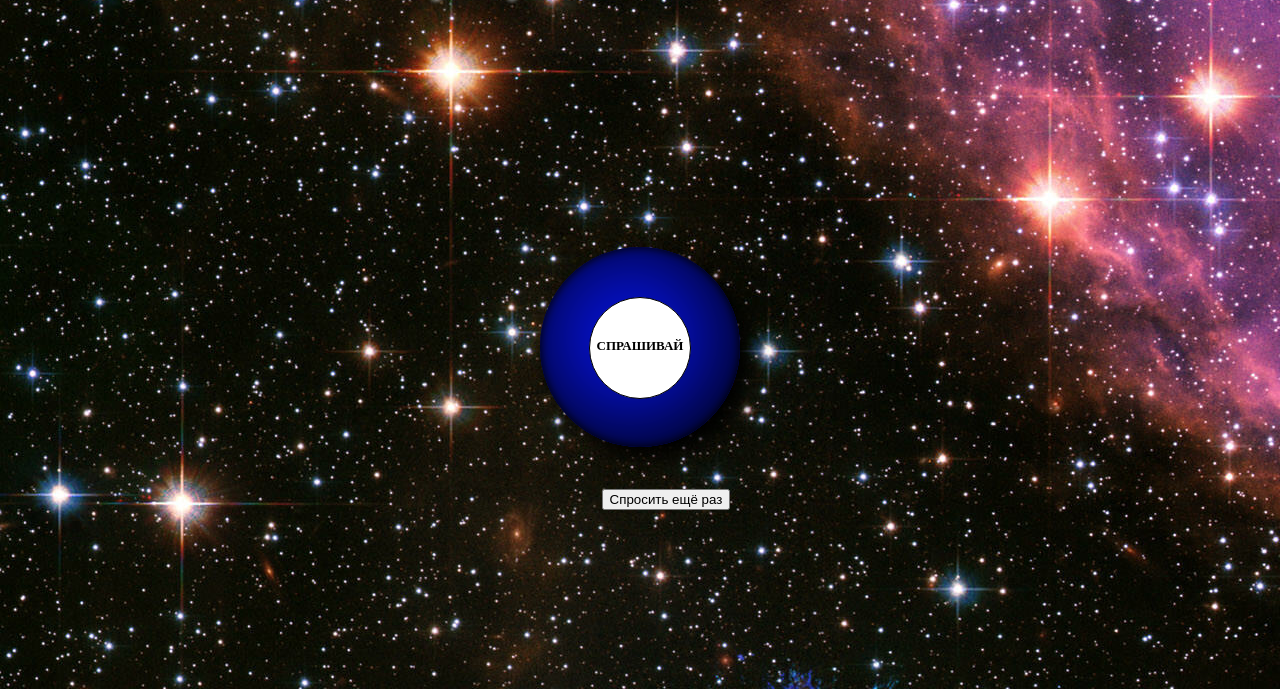
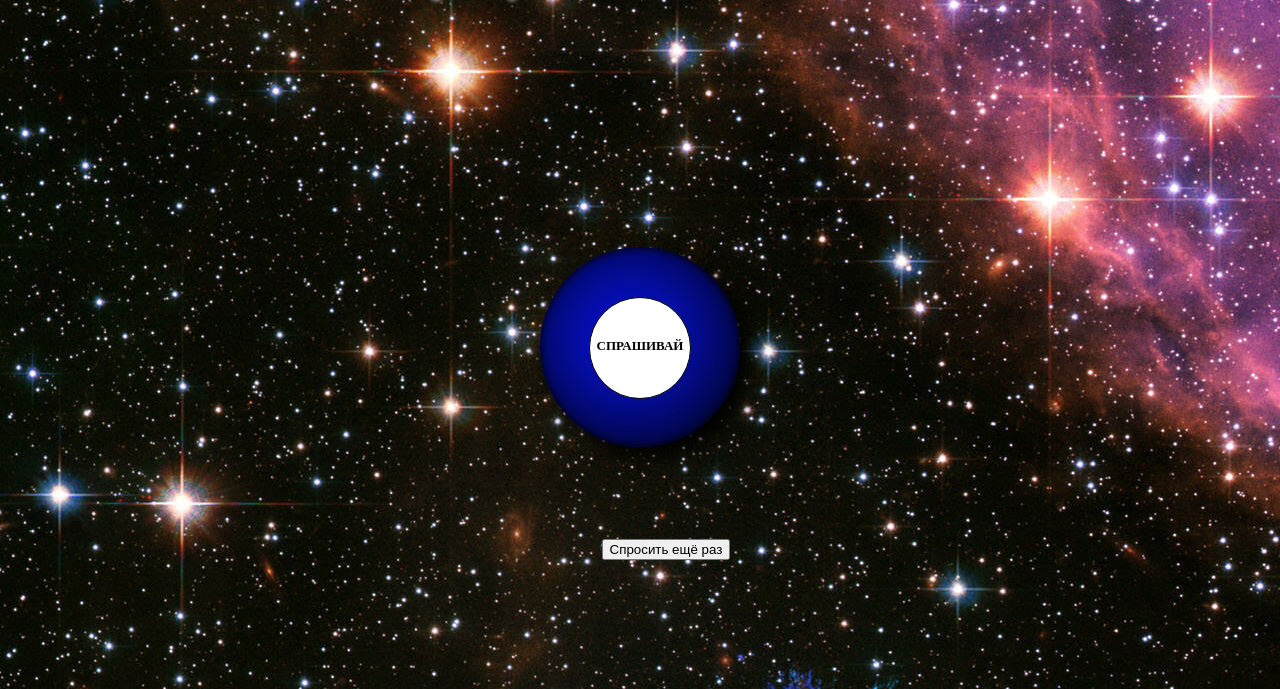
Before and after one commit to Sofia-Shchur/sphere, a plain HTML site: page index.html in a window 1280 px wide. Shown: the part 111-800 px from the top of the page. Drawn offline with nearby package versions, Linux system fonts and the light colour scheme; some packages are replaced by stand-ins of ours; a script that the page names is missing.

Commit message:
Update sphere.css

```diff
--- a/sphere.css
+++ b/sphere.css
@@ -33,7 +33,7 @@
 #btnReload {
     position: fixed;
     left: 47%;
-    top: 600px;
+    top: 650px;
 }
 
 body {
```
